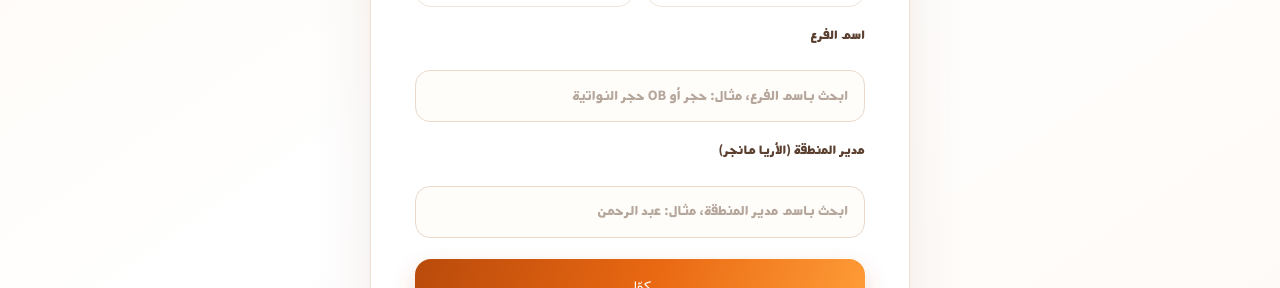
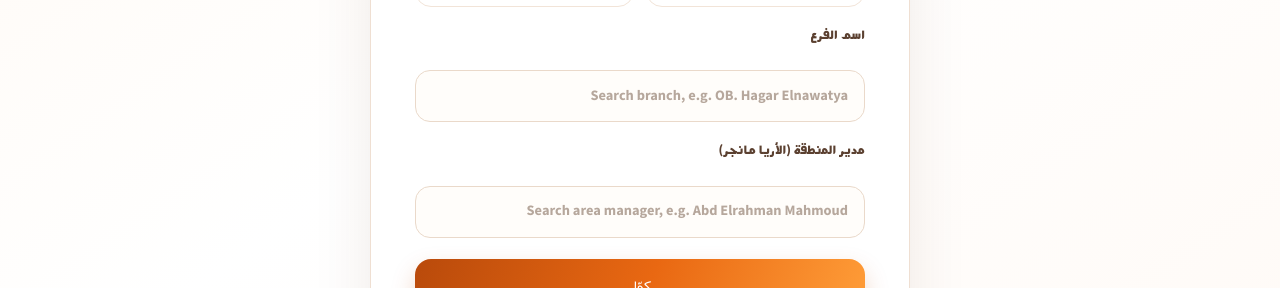
Before and after one commit to mahmoudkhairyy-cell/track-your-sales, a Next.js app: page /track-your-sales/log in a window 1280 px wide. Shown: the part 609-897 px from the top of the page. Built offline with nearby package versions, Linux system fonts and the light colour scheme.

Commit message:
Use English examples in registration placeholders

```diff
--- a/src/components/AppShell.tsx
+++ b/src/components/AppShell.tsx
@@ -303,7 +303,7 @@ function FirstRunProfile({ onDone }: { onDone: () => void }) {
         ) : (
           <>
         {role === "area_manager" ? (
-          <SearchableSelect label="اسم مدير المنطقة" value={name} options={AREA_MANAGERS} placeholder="اكتب اسمك، مثال: عبد الرحمن" onChange={setName} />
+          <SearchableSelect label="اسم مدير المنطقة" value={name} options={AREA_MANAGERS} placeholder="Enter your name, e.g. Abd Elrahman Mahmoud" onChange={setName} />
         ) : (
           <label className="mb-3 block text-sm font-bold text-[#514238]">
             الاسم
@@ -341,7 +341,7 @@ function FirstRunProfile({ onDone }: { onDone: () => void }) {
           label="اسم الفرع"
           value={branch}
           options={[...BRANCHES, OUTSIDE_BRANCHES]}
-          placeholder="ابحث باسم الفرع، مثال: حجر أو OB حجر النواتية"
+          placeholder="Search branch, e.g. OB. Hagar Elnawatya"
           onChange={(value) => {
             setBranch(value);
             setAreaManager("");
@@ -349,7 +349,7 @@ function FirstRunProfile({ onDone }: { onDone: () => void }) {
         />
         ) : null}
         {role !== "area_manager" && role !== "manager" && branch !== OUTSIDE_BRANCHES ? (
-        <SearchableSelect label="مدير المنطقة (الأريا مانجر)" value={areaManager} options={AREA_MANAGERS} placeholder="ابحث باسم مدير المنطقة، مثال: عبد الرحمن" onChange={setAreaManager} />
+        <SearchableSelect label="مدير المنطقة (الأريا مانجر)" value={areaManager} options={AREA_MANAGERS} placeholder="Search area manager, e.g. Abd Elrahman Mahmoud" onChange={setAreaManager} />
         ) : null}
           </>
         )}
```
